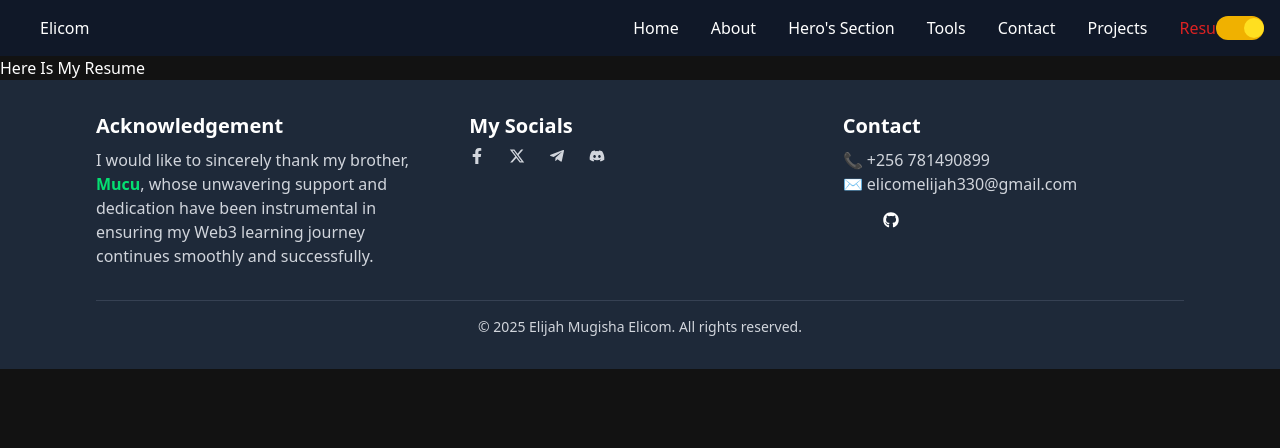
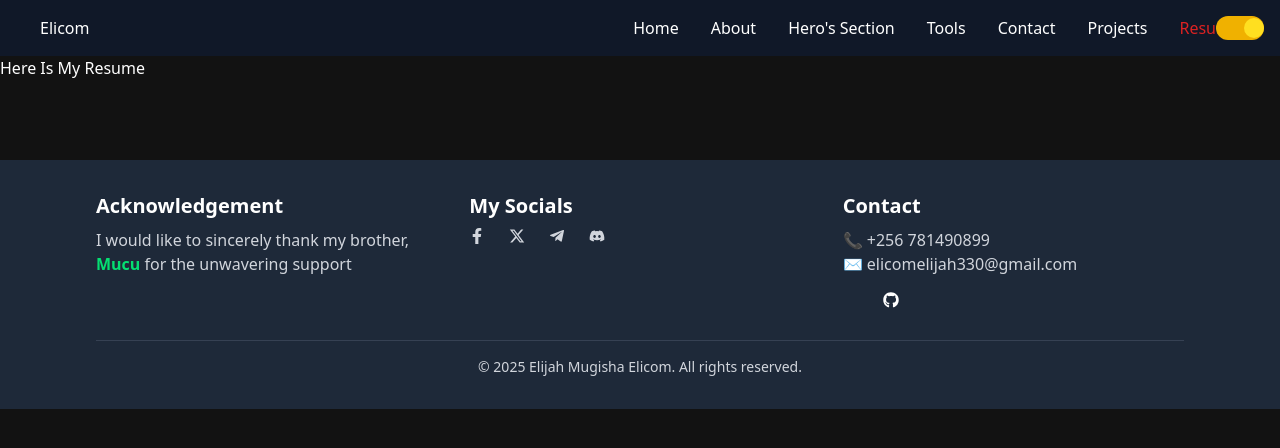
Before and after one commit to Elicom256/portfolio, a React (Vite) app: page /resume in a window 1280 px wide. Shown: the top 448 px of the page. Built offline with nearby package versions, Linux system fonts and the light colour scheme.

Commit message:
small change

```diff
--- a/src/frontend/Footer.jsx
+++ b/src/frontend/Footer.jsx
@@ -4,15 +4,14 @@ import { FaXTwitter } from "react-icons/fa6";
 
 const Footer = () => {
   return (
-    <footer className="bg-gray-800 text-white py-8 px-6 md:px-16 lg:px-24">
+    <footer className="bg-gray-800 text-white mt-20 py-8 px-6 md:px-16 lg:px-24">
       <div className="max-w-7xl mx-auto grid grid-cols-1 md:grid-cols-3 gap-8">
         {/* School info */}
         <div>
           <h3 className="text-xl font-bold mb-2">Acknowledgement</h3>
           <p className="text-gray-300">
-            I would like to sincerely thank my brother, <span className="font-extrabold text-green-400">Mucu</span>, whose unwavering support
-            and dedication have been instrumental in ensuring my Web3 learning journey
-            continues smoothly and successfully.
+            I would like to sincerely thank my brother, <span
+              className="font-extrabold text-green-400">Mucu</span> for the unwavering support
           </p>
         </div>
 
```
